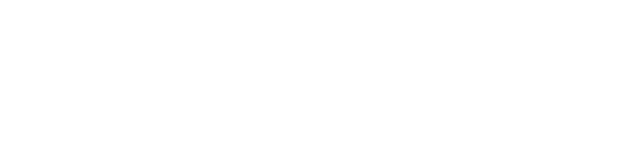
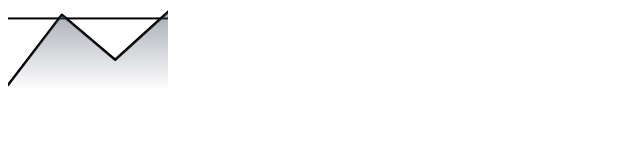
Before and after one commit to ddamiankowalski/light-trading-chart, a website built with Vite: page index.html in a window 1280 px wide. Shown: the whole page, without its empty margins (0-640 px from the left). Built offline with nearby package versions, Linux system fonts and the light colour scheme; files whose address does not match are found by name.

Commit message:
added zero line and color configuration

```diff
--- a/index.html
+++ b/index.html
@@ -7,7 +7,7 @@
     <title>Vite + TS</title>
   </head>
   <body>
-    <div id="app"></div>
+    <div id="app" style="width: 10rem; height: 5rem; position: relative;"></div>
     <script type="module" src="/src/demo.ts"></script>
   </body>
 </html>
--- a/src/api/chart-api.ts
+++ b/src/api/chart-api.ts
@@ -33,6 +33,10 @@ export class ChartAPI {
     this._dataView.updateRgbColor(color);
   }
 
+  public setZeroLineColor(color: string): void {
+    this._dataView.updateZeroColor(color);
+  }
+
   private _createChartComponent(): ChartComponent {
     return new ChartComponent(this._container);
   }
--- /dev/null
+++ b/src/demo.ts
@@ -0,0 +1,7 @@
+import { createChart } from ".";
+
+const chart = createChart(document.getElementById('app') as HTMLElement);
+
+chart.setData([{ x: 1, y: -21 }, { x: 1, y: 1 }, { x: 1, y: -13 }, { x: 1, y: 2 }])
+
+console.log(chart)
--- a/src/renderer/data-layer.ts
+++ b/src/renderer/data-layer.ts
@@ -24,17 +24,20 @@ export class DataLayerRenderer {
     return this._canvas.height - 2 * this._view.verticalMargin;
   }
 
-  public render(color: string, rgbColor: string): void {
+  public render(color: string, rgbColor: string, zeroColor: string): void {
     this._resetCanvas();
 
     const { min, max } = this._view.dataSource.minMax;
     const ratio = this._getYAxisRatio(min, max);
 
     this._ctx.beginPath();
+    this._drawZeroLine(min, ratio, zeroColor);
+
     this._ctx.lineWidth = 2.5;
     this._ctx.lineCap = 'round';
     this._ctx.lineJoin = 'round';
     this._ctx.strokeStyle = color;
+
 
     for (let i = 0; i < this.dataSize; i++) {
       const xCoord = i * this.colGap;
@@ -53,8 +56,17 @@ export class DataLayerRenderer {
     }
     this._ctx.stroke();
 
+    this._ctx.save();
     this._clipPath();
     this._createGradient(rgbColor);
+    this._ctx.restore();
+  }
+
+  private _drawZeroLine(min: number, ratio: number, zeroColor: string): void {
+    let yCoord = this._canvas.height - this._shouldAddMargin() - (0 - min) * ratio;
+    this._ctx.fillStyle = zeroColor;
+
+    this._ctx.fillRect(0, yCoord, this._view.width, 2);
   }
 
   private _resetCanvas(): void {
--- a/src/views/data-layer.ts
+++ b/src/views/data-layer.ts
@@ -14,6 +14,7 @@ export class DataLayerView implements View, SourceView {
   private _verticalMargin: number = 3;
   private _color?: string;
   private _rgbColor?: string;
+  private _zeroColor?: string;
 
   constructor(
     private _component: ChartComponent,
@@ -66,7 +67,7 @@ export class DataLayerView implements View, SourceView {
   }
 
   public render(): void {
-    this._renderer.render(this._color as string, this._rgbColor as string);
+    this._renderer.render(this._color as string, this._rgbColor as string, this._zeroColor as string);
   }
 
   public updateColor(color: string) {
@@ -76,6 +77,11 @@ export class DataLayerView implements View, SourceView {
 
   public updateRgbColor(color: string): void {
     this._rgbColor = color;
+    this.render();
+  }
+
+  public updateZeroColor(color: string): void {
+    this._zeroColor = color;
     this.render();
   }
 
@@ -108,5 +114,5 @@ export class DataLayerView implements View, SourceView {
     });
   }
 
-  private _onMouseMove(): void {}
+  private _onMouseMove(): void { }
 }
```
